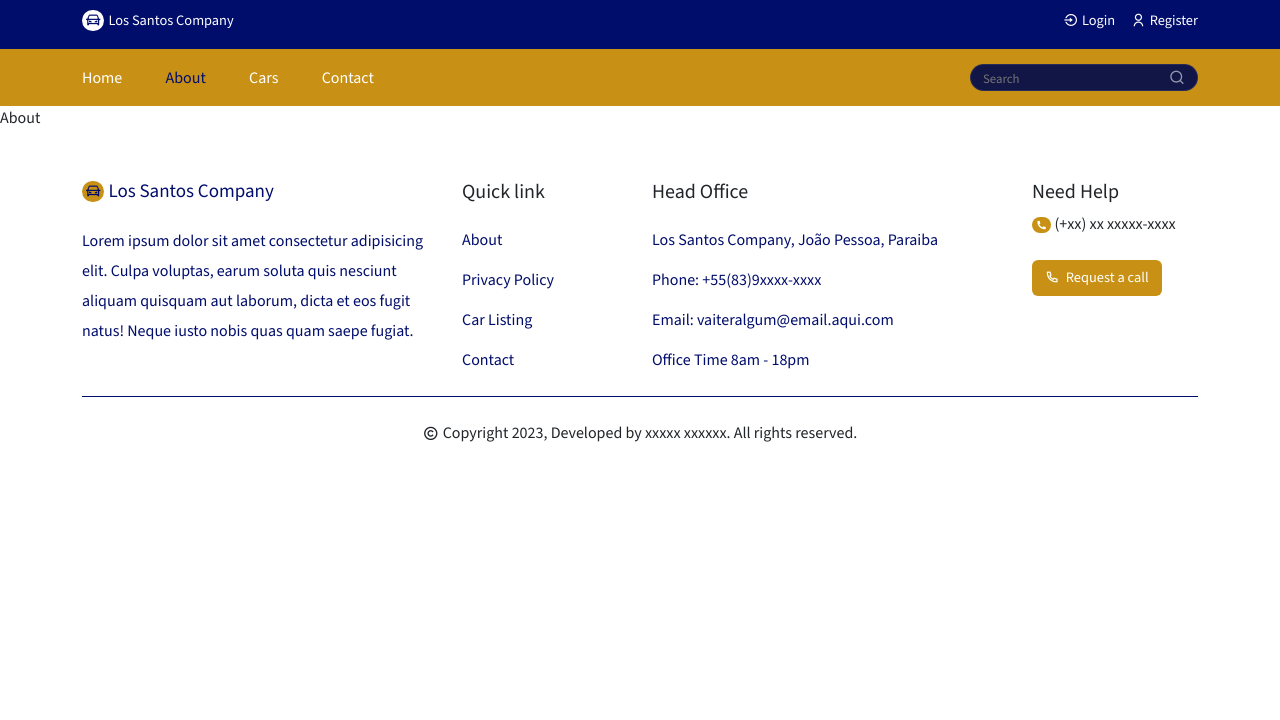
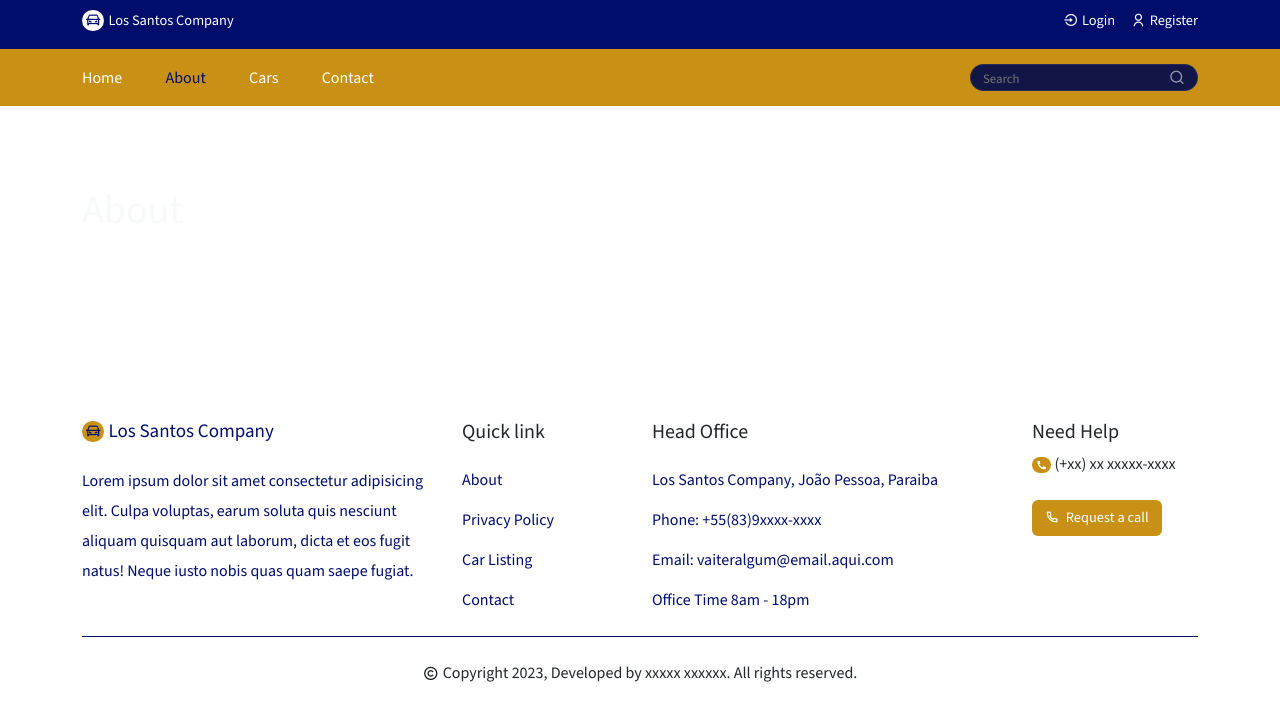
Before and after one commit to locadora-carros/front, a React (Create React App) app: page /About in a window 1280 px wide. Shown: the top 720 px of the page. Built offline with nearby package versions, Linux system fonts and the light colour scheme.

Commit message:
dando continuidade

```diff
--- /dev/null
+++ b/src/components/UI/CommonSection.jsx
@@ -0,0 +1,15 @@
+import React from "react";
+import { Container } from "reactstrap";
+import '../../styles/common-section.css';
+
+const CommonSection = ({ title }) => {
+    return (
+        <section className="common_section mb-5">
+            <Container className="text-center">
+                <h1 className="text-light">{title}</h1>
+            </Container>
+        </section>
+    );
+};
+
+export default CommonSection
--- a/src/pages/About.jsx
+++ b/src/pages/About.jsx
@@ -1,6 +1,15 @@
 import React from "react";
+import CommonSection from "../components/UI/CommonSection";
+import Helmet from '../components/Helmet/Helmet'
+
+
+
 
 const About = () => {
-    return <div>About</div>;
+    return (
+        <Helmet title="About">
+            <CommonSection title="About" />
+        </Helmet>
+    )
 };
 export default About;
--- /dev/null
+++ b/src/styles/common-section.css
@@ -0,0 +1,10 @@
+
+
+
+.common_section {
+    background: linear-gradient(rgb(0, 13, 107, 0.6), rgb(0, 13, 107, 0.6), url('../assets/all-images/drive.jpg'));
+    background-position: center;
+    background-size: cover;
+    background-repeat: no-repeat;
+    padding: 80px 0px;
+}
```
Also changed, not shown: src/styles/header.css (line endings or trailing spaces).
